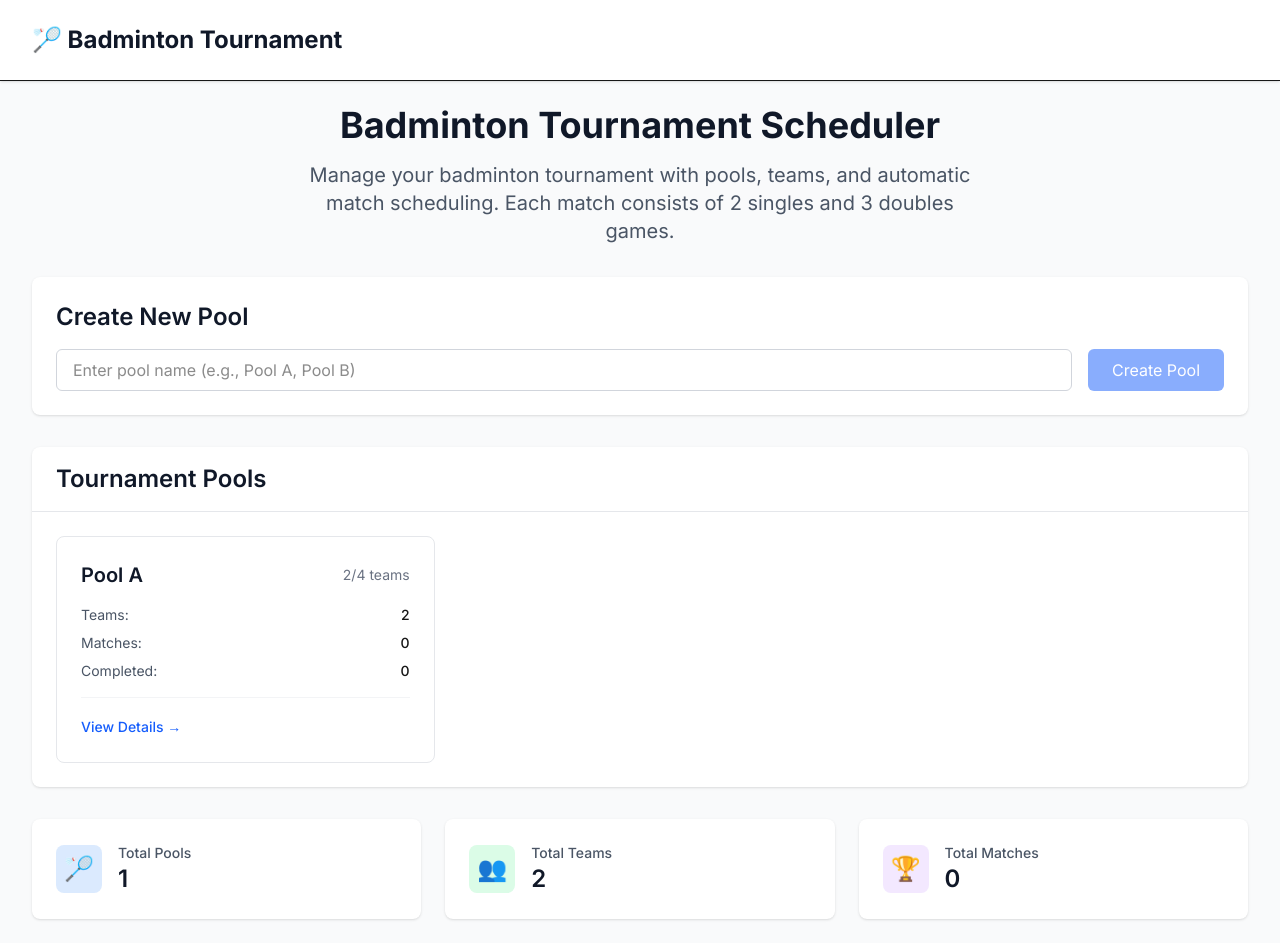
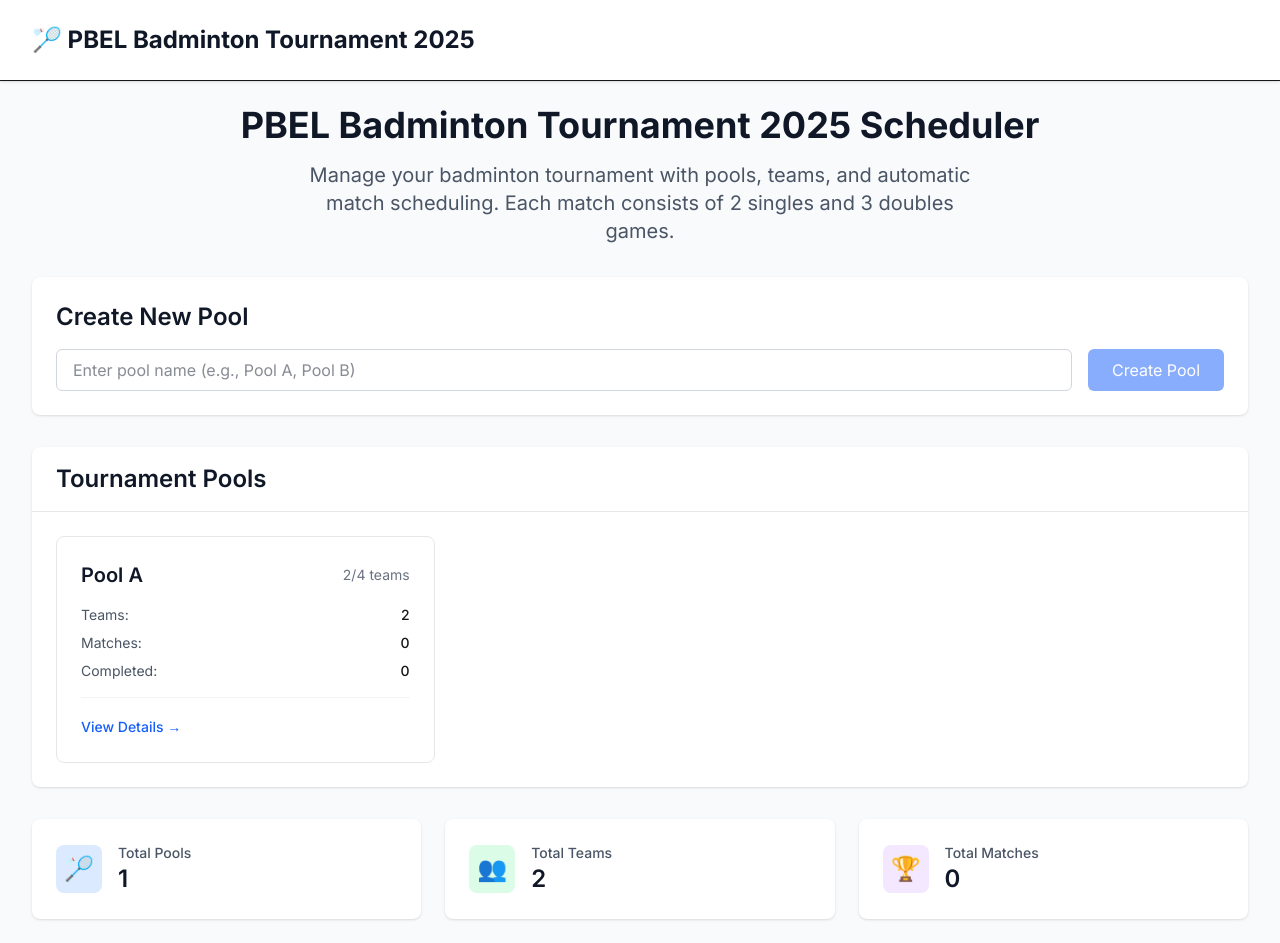
Before and after one commit to gsuresh86/baddies2025, a Next.js app: page / in a window 1280 px wide. Built offline with nearby package versions, Linux system fonts and the light colour scheme.

Commit message:
Update tournament titles to include "PBEL Badminton Tournament 2025" and enhance input field styles for better readability

```diff
--- a/src/app/layout.tsx
+++ b/src/app/layout.tsx
@@ -23,7 +23,7 @@ export default function RootLayout({
               <div className="flex justify-between items-center py-6">
                 <div className="flex items-center">
                   <h1 className="text-2xl font-bold text-gray-900">
-                    🏸 Badminton Tournament
+                    🏸 PBEL Badminton Tournament 2025
                   </h1>
                 </div>
               </div>
--- a/src/app/page.tsx
+++ b/src/app/page.tsx
@@ -21,7 +21,7 @@ export default function HomePage() {
       {/* Hero Section */}
       <div className="text-center">
         <h1 className="text-4xl font-bold text-gray-900 mb-4">
-          Badminton Tournament Scheduler
+          PBEL Badminton Tournament 2025 Scheduler
         </h1>
         <p className="text-xl text-gray-600 max-w-2xl mx-auto">
           Manage your badminton tournament with pools, teams, and automatic match scheduling.
@@ -38,7 +38,7 @@ export default function HomePage() {
             value={newPoolName}
             onChange={(e) => setNewPoolName(e.target.value)}
             placeholder="Enter pool name (e.g., Pool A, Pool B)"
-            className="flex-1 px-4 py-2 border border-gray-300 rounded-md focus:outline-none focus:ring-2 focus:ring-blue-500"
+            className="flex-1 px-4 py-2 border border-gray-300 rounded-md focus:outline-none focus:ring-2 focus:ring-blue-500 text-gray-900"
             onKeyPress={(e) => e.key === 'Enter' && handleCreatePool()}
           />
           <button
--- a/src/app/pool/[id]/page.tsx
+++ b/src/app/pool/[id]/page.tsx
@@ -7,9 +7,7 @@ import { Pool, TournamentStandings } from '@/types';
 
 
 interface PoolPageProps {
-  params: {
-    id: string;
-  };
+  params: Promise<{ id: string }>;
 }
 
 export default function PoolPage({ params }: PoolPageProps) {
@@ -122,7 +120,7 @@ export default function PoolPage({ params }: PoolPageProps) {
                   type="text"
                   value={newTeamName}
                   onChange={(e) => setNewTeamName(e.target.value)}
-                  className="w-full px-3 py-2 border border-gray-300 rounded-md focus:outline-none focus:ring-2 focus:ring-blue-500"
+                  className="w-full px-3 py-2 border border-gray-300 rounded-md focus:outline-none focus:ring-2 focus:ring-blue-500 text-gray-900"
                   placeholder="Enter team name"
                 />
               </div>
@@ -141,7 +139,7 @@ export default function PoolPage({ params }: PoolPageProps) {
                         updated[index] = e.target.value;
                         setNewTeamPlayers(updated);
                       }}
-                      className="w-full px-3 py-2 border border-gray-300 rounded-md focus:outline-none focus:ring-2 focus:ring-blue-500"
+                      className="w-full px-3 py-2 border border-gray-300 rounded-md focus:outline-none focus:ring-2 focus:ring-blue-500 text-gray-900"
                       placeholder={`Player ${index + 1}`}
                     />
                   ))}
@@ -177,7 +175,7 @@ export default function PoolPage({ params }: PoolPageProps) {
           ].map((tab) => (
             <button
               key={tab.id}
-              onClick={() => setActiveTab(tab.id as any)}
+              onClick={() => setActiveTab(tab.id as "teams" | "matches" | "standings")}
               className={`py-2 px-1 border-b-2 font-medium text-sm ${
                 activeTab === tab.id
                   ? 'border-blue-500 text-blue-600'
```
